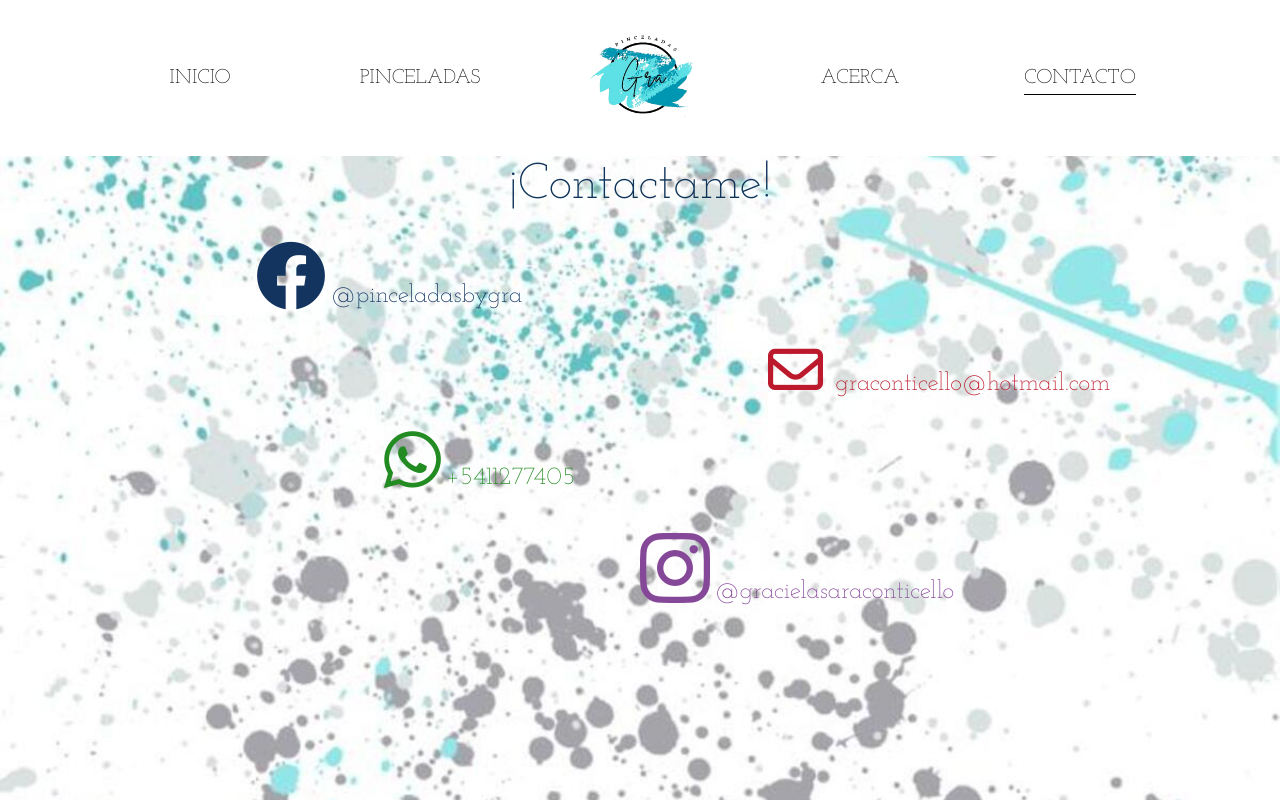
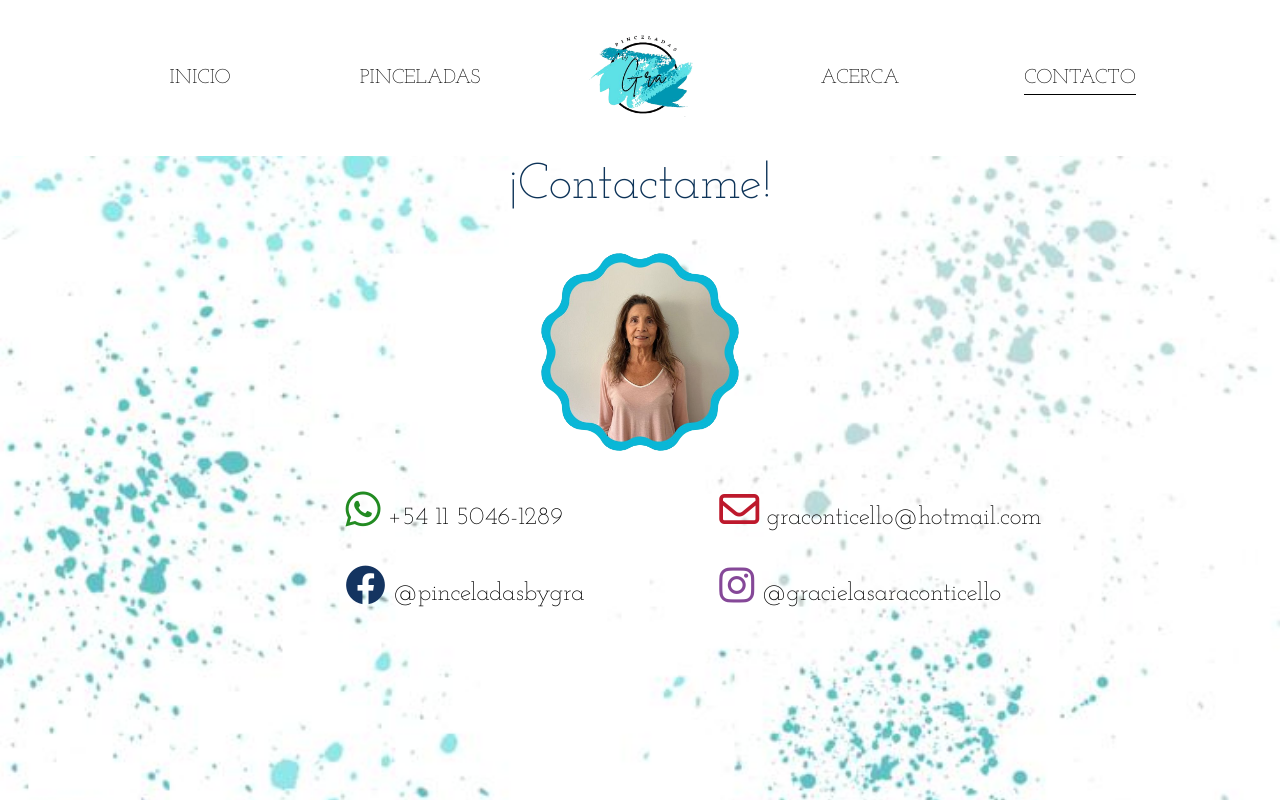
Before and after one commit to juanaestarli/github-juana, a plain HTML site: page pages/Contacto.html in a window 1280 px wide. Drawn offline with nearby package versions, Linux system fonts and the light colour scheme; a web font is replaced by a local one.

Commit message:
nuevos cambios en contacto

```diff
--- a/assets/css/style.scss
+++ b/assets/css/style.scss
@@ -110,38 +110,59 @@ footer {
 
 // inicio-page CONTACTO
 .redes {
-    a {
-    font-size: 25px;
-    padding: 5px;
-    padding-top: 40px;
-    font-family: "Josefin Slab", serif;
-    }
     .instagram {
-        font-size: 80px;
+        font-size: 40px;
         color: #854898;
-        padding-left: 50%;
+        grid-area: instagram;
+        a {
+            font-size: 25px;
+            font-family: "Josefin Slab", serif;
+            color: black;
+            }
     }
 
     .mail {
         color: #bd192c;
-        padding-left: 60%;
-        font-size: 55px;
+        font-size: 40px;
+        grid-area: mail;
+        a {
+            font-size: 25px;
+            font-family: "Josefin Slab", serif;
+            color: black;
+            }
     }
 
     .wpp {
-        font-size: 65px;
+        font-size: 40px;
         color: forestgreen;
-        padding-left: 30%;
+        grid-area: wpp;
+        a {
+            font-size: 25px;
+            font-family: "Josefin Slab", serif;
+            color: black;
+            }
     }
 
     .facebook {
-        font-size: 70px;
+        font-size: 40px;
         color: #143460;
-        padding-left: 20%;
+        grid-area: facebook;
+        a {
+            font-size: 25px;
+            font-family: "Josefin Slab", serif;
+            color: black;
+            }
     }
+    display: grid;
+    grid-template-columns: repeat(2, 40%);
+    grid-template-rows: repeat(2, 40%);
+    grid-template-areas: "wpp mail" "facebook instagram";
+    row-gap: 20px;
+    padding-left: 27%;
 }
+
 .backcont {
-    background-image: url(../img/fondo.jpg);
+    background-image: url(../img/fondo.jpeg);
     background-size: cover;
     background-position: center;
 }
@@ -697,7 +718,7 @@ footer {
 
 // inicio-mixins para media query
 @mixin for-desktop{
-    @media only screen and (max-width: 1100px){@content;}
+    @media only screen and (max-width: 1160px){@content;}
 }
 @mixin for-tablet-landscape{
     @media only screen and (max-width: 767px){@content;}
@@ -740,6 +761,15 @@ footer {
         grid-template-rows: repeat(10, 320px);
         grid-template-areas: "pin1 pin2 pin3 filtro" "pin4 pin5 pin6 filtro" "pin7 pin8 pin9 filtro" "pin10 pin11 pin12  filtro" "pin13 pin14 pin15 filtro" "pin16 pin17 pin18 filtro" "pin19 pin20 pin21 filtro" "pin22 pin23 pin24 filtro" "pin25 pin26 pin27 filtro" "pin28 pin29 pin30 filtro";
     }
+    .redes{
+        display: grid;
+        grid-template-columns: 1fr;
+        grid-template-rows: 4fr;
+        grid-template-areas: "wpp" "mail" "facebook" "instagram";
+        row-gap: 20px;
+        padding-left: 20%;
+    }
+
 }
 @include for-tablet-landscape {
     .inicio {
@@ -779,25 +809,32 @@ footer {
             padding-right: 50px;
         }
     }
+    .gra{
+        width: 65%;
+        padding-left: 35% ;
+    }
     .redes {
+        display: grid;
+        grid-template-columns: 1fr;
+        grid-template-rows: 4fr;
+        grid-template-areas: "wpp" "mail" "facebook" "instagram";
+        row-gap: 20px;
+        padding-left: 20%;
+
         a {
             font-size: 25px;
         }
         .facebook {
-            padding-left: 10%;
-            font-size: 40px;
+            font-size: 30px;
         }
         .wpp {
-            padding-left: 10%;
-            font-size: 40px;
+            font-size: 30px;
         }
         .instagram {
-            padding-left: 10%;
-            font-size: 40px;
+            font-size: 30px;
         }
         .mail {
-            padding-left: 10%;
-            font-size: 40px;
+            font-size: 30px;
         }
     }
 
@@ -848,6 +885,30 @@ footer {
     .intro {
         width: 350px;
     }
+    .gra{
+        width: 65%;
+        padding-left: 35% ;
+    }
+    .redes {
+        display: grid;
+        grid-template-columns: 1fr;
+        grid-template-rows: 4fr;
+        grid-template-areas: "wpp" "mail" "facebook" "instagram";
+        row-gap: 20px;
+        padding-left: 5%;
+        .facebook {
+            font-size: 25px;
+        }
+        .wpp {
+            font-size: 25px;
+        }
+        .instagram {
+            font-size: 25px;
+        }
+        .mail {
+            font-size: 25px;
+        }
+    }
 }
 @include for-phone{
 
@@ -890,30 +951,28 @@ footer {
             padding-right: 50px;
         }
     }
-
+    .gra{
+        width: 70%;
+        padding-left: 30% ;
+    }
     .redes {
-        a {
-            font-size: 18px;
-        }
+        display: grid;
+        grid-template-columns: 1fr;
+        grid-template-rows: 4fr;
+        grid-template-areas: "wpp" "mail" "facebook" "instagram";
+        row-gap: 20px;
+        padding-left: 5%;
         .facebook {
-            padding-left: 10%;
-            font-size: 30px;
-            padding-bottom: 20px;
+            font-size: 25px;
         }
         .wpp {
-            padding-left: 10%;
-            font-size: 30px;
-            padding-bottom: 20px;
+            font-size: 25px;
         }
         .instagram {
-            padding-left: 10%;
-            font-size: 30px;
-            padding-bottom: 20px;
+            font-size: 25px;
         }
         .mail {
-            padding-left: 10%;
             font-size: 25px;
-            padding-bottom: 20px;
         }
     }
     .contactame {
--- a/pages/Contacto.html
+++ b/pages/Contacto.html
@@ -51,11 +51,12 @@
         </nav>
     <main>
         <h1 class="contactame">¡Contactame!</h1>
+        <img class="gra" src="../assets/img/acerca/gra.png" alt="Graciela Conticello">
         <div class="redes">
-            <div class="facebook"><i class="fa-brands fa-facebook"></i><a>@pinceladasbygra</a></div>
+            <div class="facebook"><i class="fa-brands fa-facebook"></i><a> @pinceladasbygra</a></div>
             <div class="mail"><i class="fa-regular fa-envelope"></i><a> graconticello@hotmail.com</a></div>
-            <div class="wpp"><i class="fa-brands fa-whatsapp"></i><a>+5411277405</a></div>
-            <div class="instagram"><i class="fa-brands fa-instagram"></i><a>@gracielasaraconticello</a></div>
+            <div class="wpp"><i class="fa-brands fa-whatsapp"></i><a> +54 11 5046-1289</a></div>
+            <div class="instagram"><i class="fa-brands fa-instagram"></i><a> @gracielasaraconticello</a></div>
         </div>
     </main>
     <script src="https://cdn.jsdelivr.net/npm/jquery@3.5.1/dist/jquery.slim.min.js" integrity="sha384-DfXdz2htPH0lsSSs5nCTpuj/zy4C+OGpamoFVy38MVBnE+IbbVYUew+OrCXaRkfj" crossorigin="anonymous"></script>
```
Also changed, not shown: pages/Acerca.html (+1 -1 lines), assets/css/style.css, assets/img/fondo.jpeg (added), assets/img/fondo.jpg (deleted), 1 other file.
